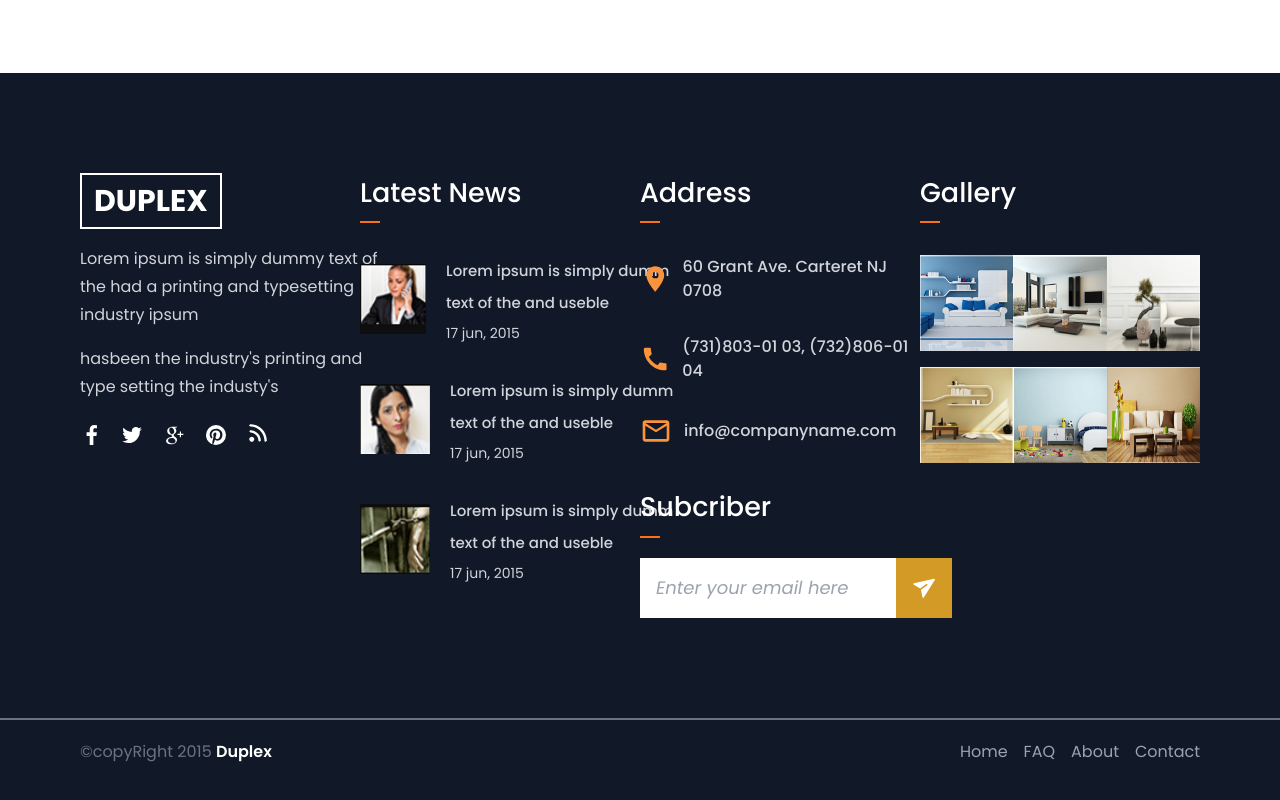
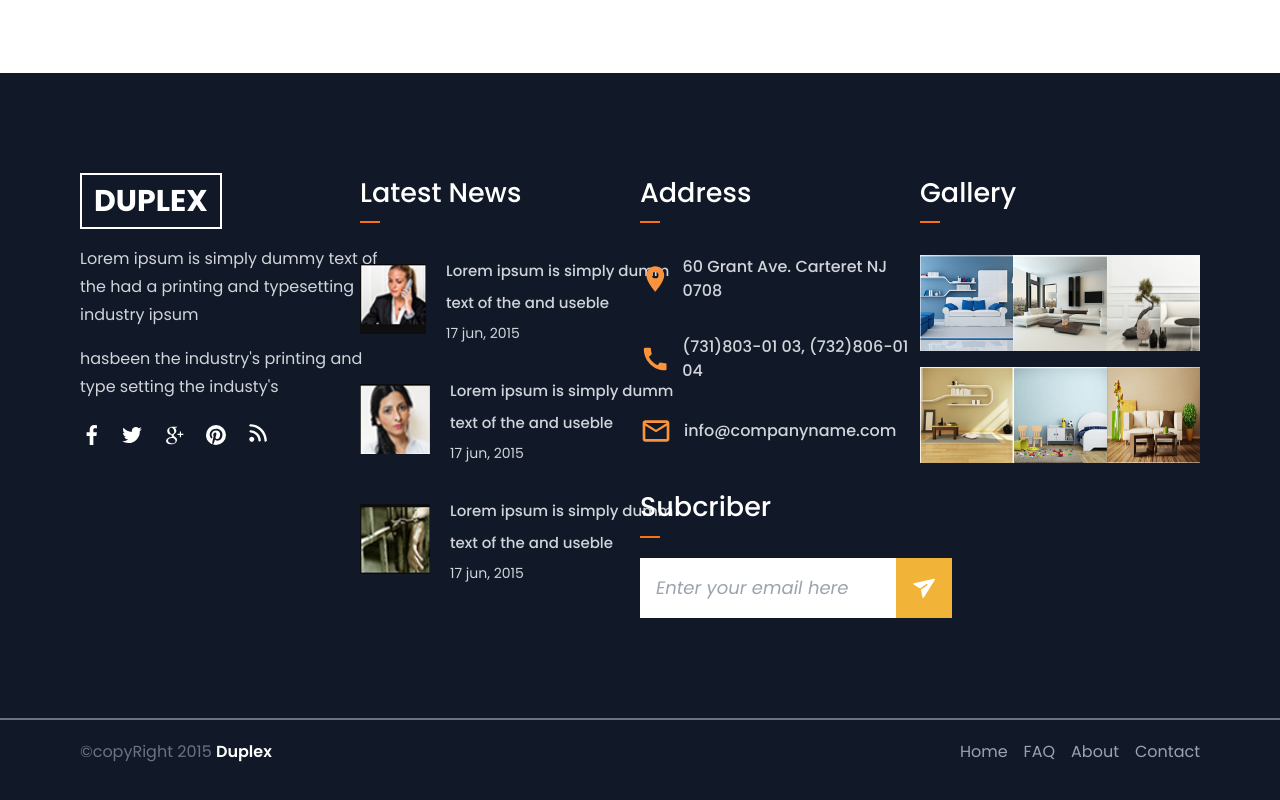
Before and after one commit to san1234100/website, a website built with Vite: page index.html in a window 1280 px wide. Shown: the part 6886-7686 px from the top of the page. Built offline with nearby package versions, Linux system fonts and the light colour scheme; files whose address does not match are found by name.

Commit message:
design: contact

```diff
--- a/index.html
+++ b/index.html
@@ -849,7 +849,7 @@
         <div class="w-5 bg-orange-500 h-0.5 my-2"></div>
         <div class="flex mt-5">
           <input type="mail" class="px-4 py-4 w-64 italic text-lg outline-none text-black" placeholder="Enter your email here">
-          <div class="bg-yellow flex items-center justify-center px-2 cursor-pointer">
+          <div class="bg-[#f2b438] flex items-center justify-center px-2 cursor-pointer">
             <svg xmlns="http://www.w3.org/2000/svg" width="24" height="24" viewBox="0 0 24 24" class="text-white mx-2"><path fill="currentColor" fill-rule="evenodd" d="M1.846 7.151a.75.75 0 0 0-.228 1.376l6.517 3.915l6.22-4.355a.75.75 0 0 1 .86 1.229l-6.22 4.355l1.45 7.463a.75.75 0 0 0 1.372.256L22.792 3.94a.75.75 0 0 0-.793-1.133z" clip-rule="evenodd"/></svg>
           </div>
         </div>
```
